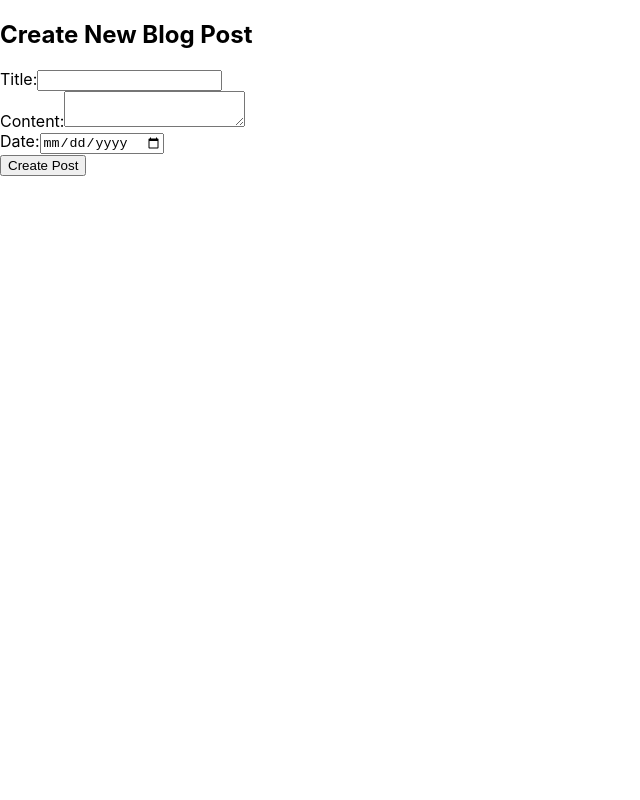
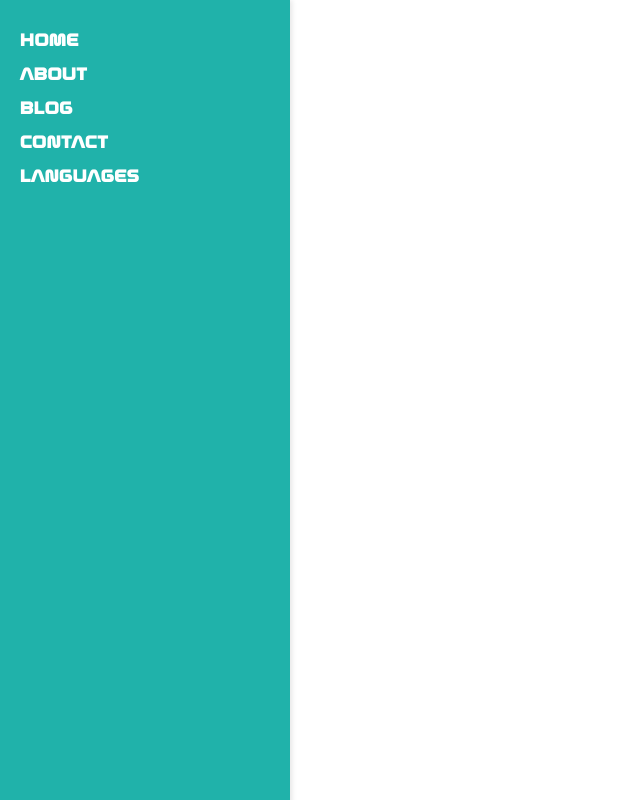
Before and after one commit to Terafora/project-exit-velocity-blog, a React (Create React App) app in the folder client/: page /create in a window 1280 px wide. Shown: the whole page, without its empty margins (0-640 px from the left). Built offline with nearby package versions, Linux system fonts and the light colour scheme.

Commit message:
Update App with Navbar component incorporated

```diff
--- a/client/src/App.js
+++ b/client/src/App.js
@@ -2,14 +2,19 @@ import React from 'react';
 import { BrowserRouter as Router, Route, Routes } from 'react-router-dom';
 import PostList from './components/PostList';
 import CreatePost from './components/CreatePost';
+import Navbar from './components/Navbar';
+import './App.scss';
 
 function App() {
   return (
     <Router>
-      <Routes>
-        <Route path="/" element={<PostList />} />
-        <Route path="/create" element={<CreatePost />} />
-      </Routes>
+      <div>
+        <Navbar />
+        <Routes>
+          <Route path="/" element={<PostList />} />
+          <Route path="/create" element={<CreatePost />} />
+        </Routes>
+      </div>
     </Router>
   );
 }
```
